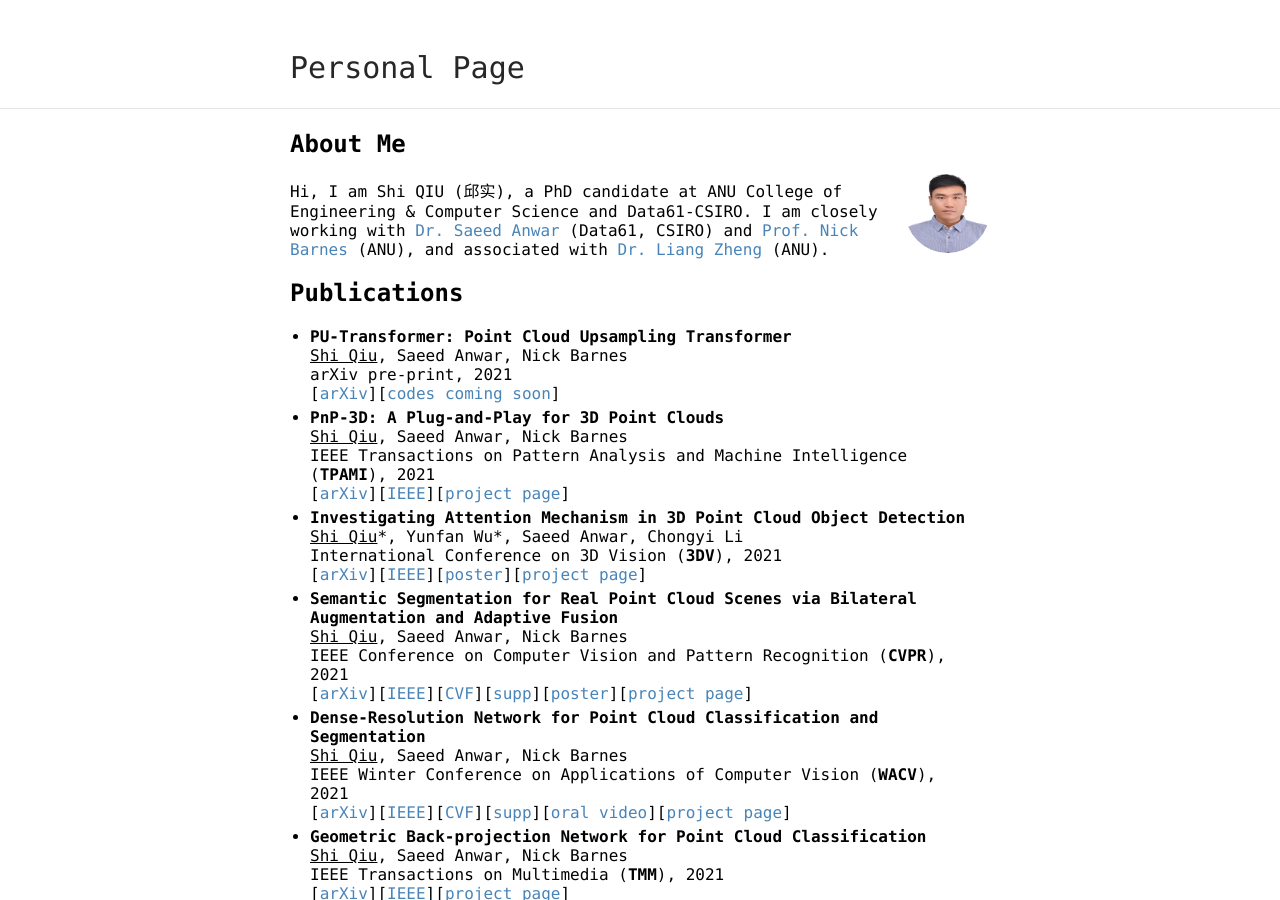
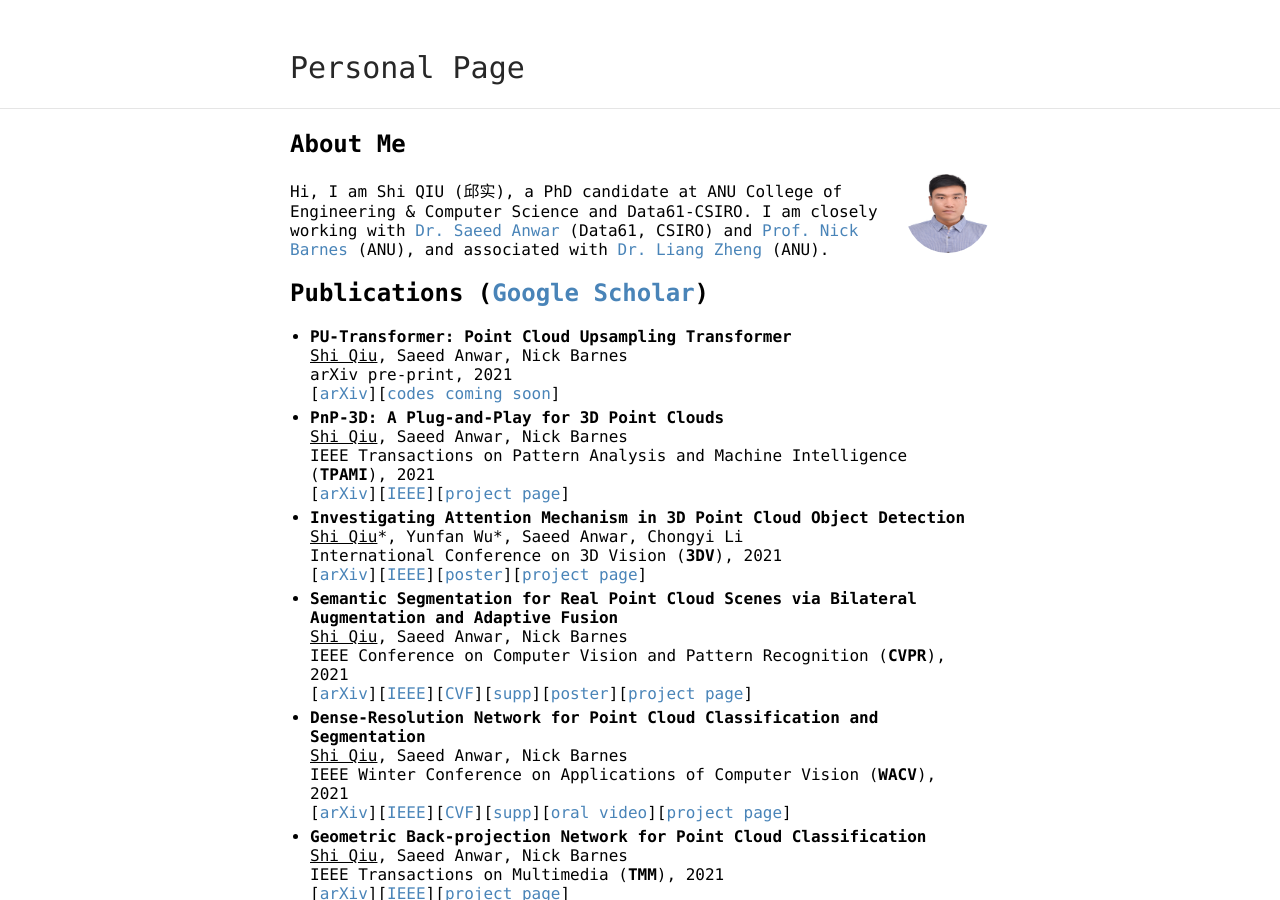
Before and after one commit to ShiQiu0419/ShiQiu0419.github.io, a Jekyll site: the page built from index.md, in a window 1280 px wide and 900 px high. Built offline with Jekyll 4.4.1, drawn with Linux system fonts in a browser that asks for light colours; our own code applies the rules of GitHub Pages for plain Markdown files.

Commit message:
Update index.md

```diff
--- a/index.md
+++ b/index.md
@@ -7,7 +7,7 @@ layout: default
 
 Hi, I am Shi QIU (邱实), a PhD candidate at ANU College of Engineering & Computer Science and Data61-CSIRO. I am closely working with [Dr. Saeed Anwar](https://saeed-anwar.github.io/) (Data61, CSIRO) and [Prof. Nick Barnes](http://users.cecs.anu.edu.au/~nmb/) (ANU), and associated with [Dr. Liang Zheng](https://zheng-lab.cecs.anu.edu.au/index.html) (ANU).
 
-## Publications
+## Publications ([Google Scholar](https://scholar.google.com/citations?user=OPNVthUAAAAJ))
 * **PU-Transformer: Point Cloud Upsampling Transformer**
 <ins>Shi Qiu</ins>, Saeed Anwar, Nick Barnes
 arXiv pre-print, 2021
```
